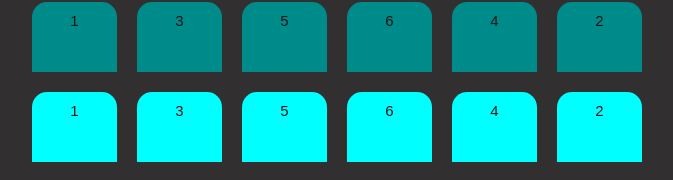
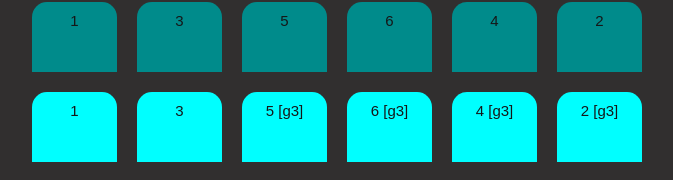
Before and after one commit to deepali-02/Theater-seating-layout, a React (Create React App) app: page /seatingLayout in a window 1280 px wide. Shown: the part 667-847 px from the top of the page, without its empty margins (303-976 px from the left). Built offline with nearby package versions, Linux system fonts and the light colour scheme.

Commit message:
added more data

```diff
--- a/src/Data/group.js
+++ b/src/Data/group.js
@@ -15,5 +15,13 @@ export const groups = [
       { section: "main hall", row: "2", seat: "5" },
     ],
   },
-
+  {
+    id: "+31633333333",
+    seats: [
+      { section: "1st balcony", row: "3", seat: "5" },
+      { section: "1st balcony", row: "3", seat: "6" },
+      { section: "1st balcony", row: "3", seat: "2" },
+      { section: "1st balcony", row: "3", seat: "4" },
+    ],
+  },
 ];
```
